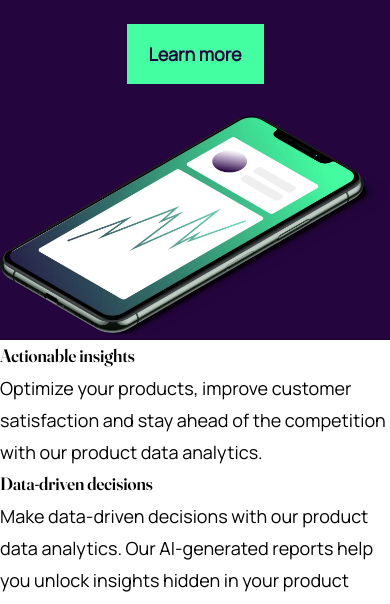
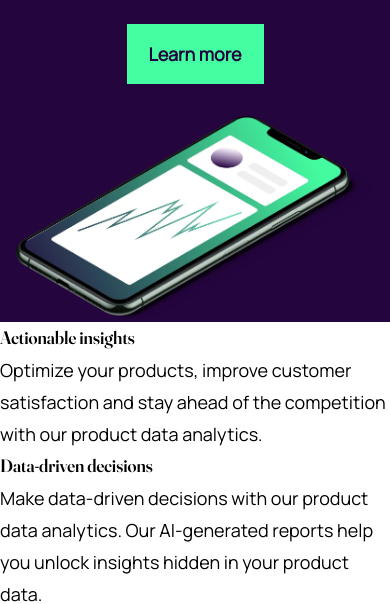
Before and after one commit to Allandrow/FEM-Workit_landing_page, a website: page index.html in a window 390 px wide. Shown: the part 236-840 px from the top of the page. Drawn offline with Linux system fonts and the light colour scheme.

Commit message:
:lipstick: Add phone icon sizing

```diff
--- a/style.css
+++ b/style.css
@@ -111,10 +111,15 @@ a {
   flex-direction: column;
   align-items: center;
   text-align: center;
-  padding-top: 2rem;
+  padding: 2rem 1rem 0;
   gap: 2rem;
   position: relative;
   overflow: hidden;
+}
+
+.hero img {
+  width: 100%;
+  max-width: 767px;
 }
 
 h2 {
```
